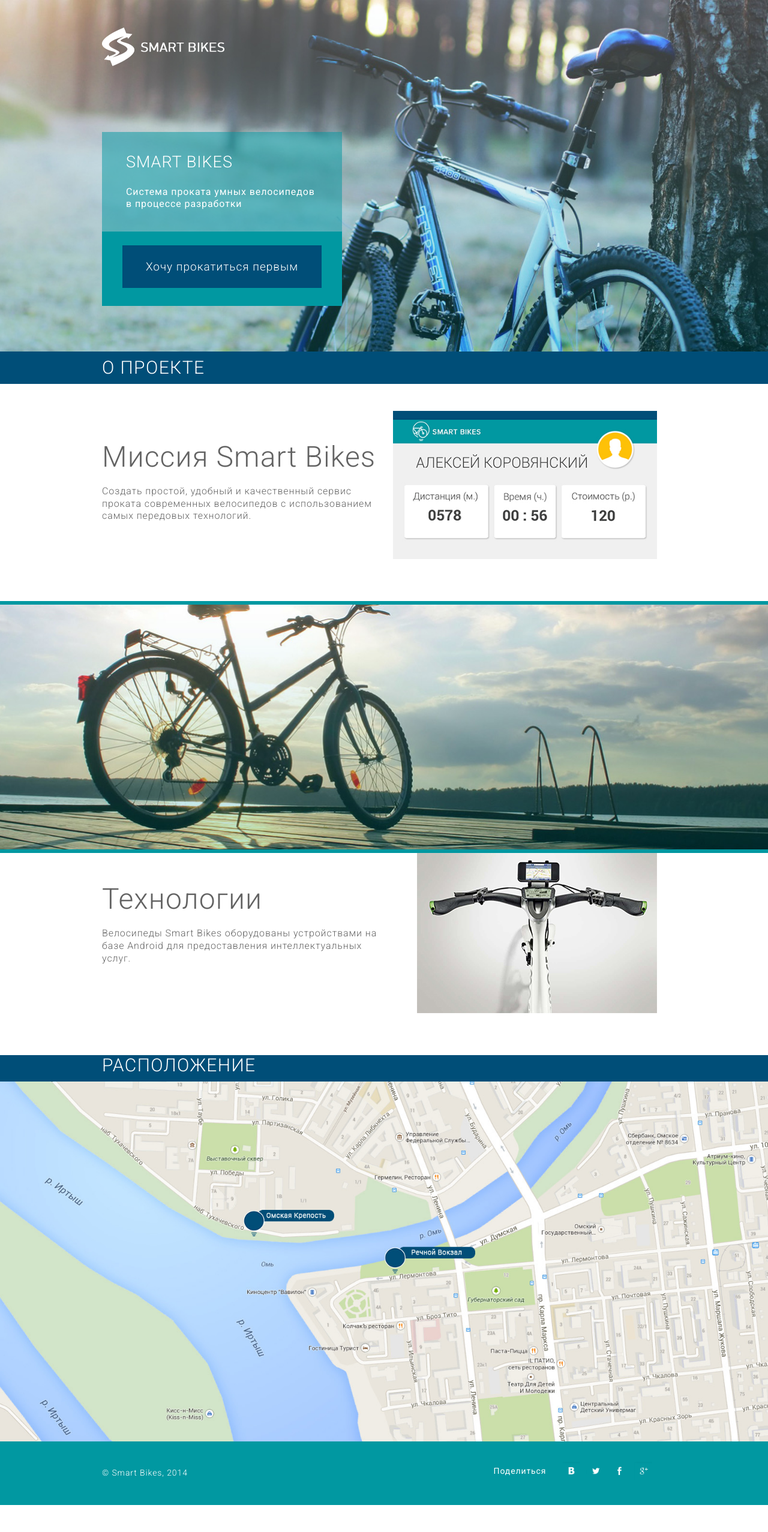
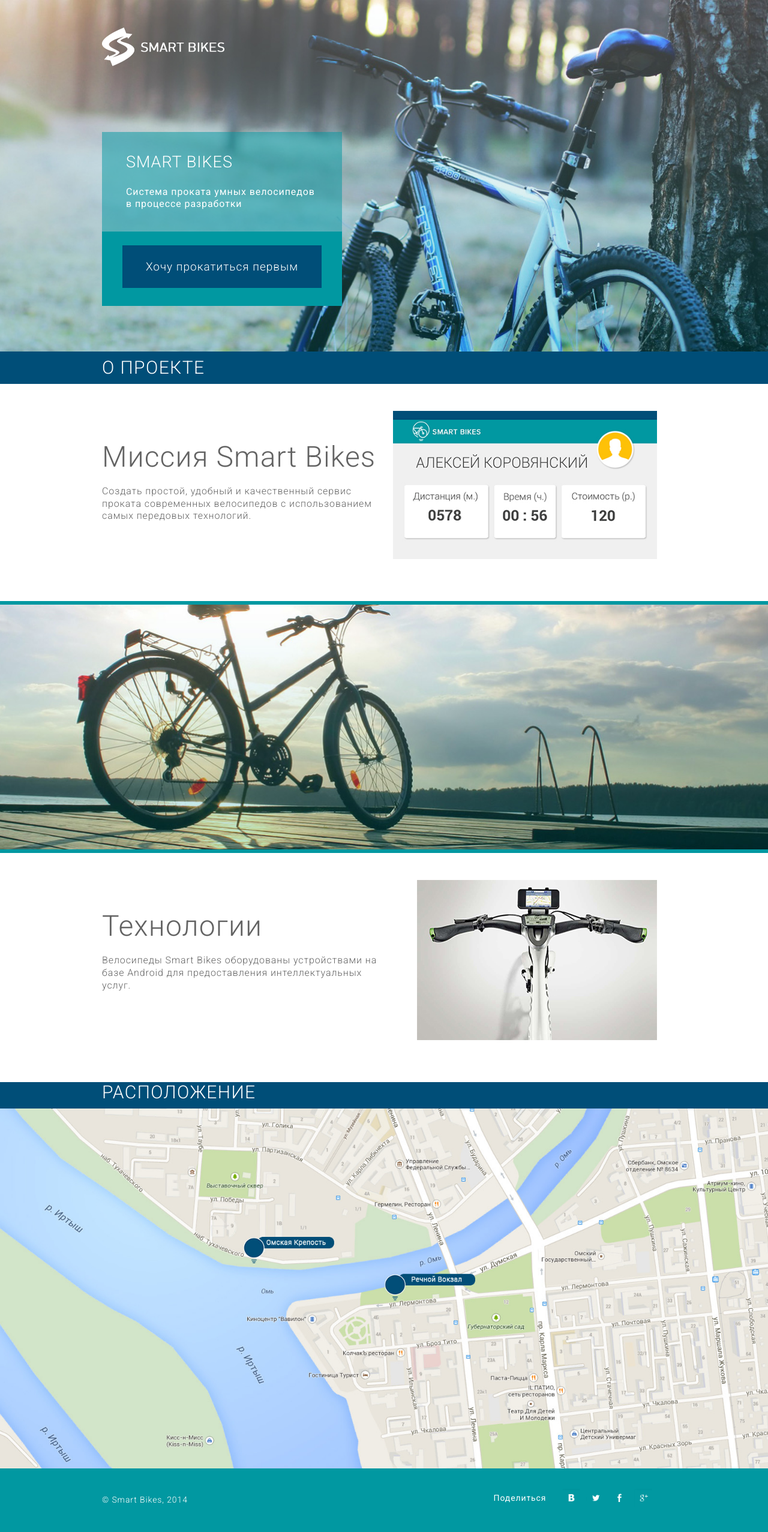
Before and after one commit to blan4/SmartBikesLanding, a Jekyll site: the page built from index.html, in a window 1280 px wide. Shown: the whole page at 60% size. Built offline with Jekyll 4.4.1, drawn with Linux system fonts in a browser that asks for light colours; nearby versions of some CDN libraries; before the commit the page ends 2509 px from its top, so only the background shows below that.

Commit message:
fix padding article

```diff
--- a/css/app.scss
+++ b/css/app.scss
@@ -267,7 +267,7 @@
 }
 
 @media only screen and (min-width: $x-min-width) {
-  .bordered {
+  article {
     padding-top: 45px;
   }
 }
```
